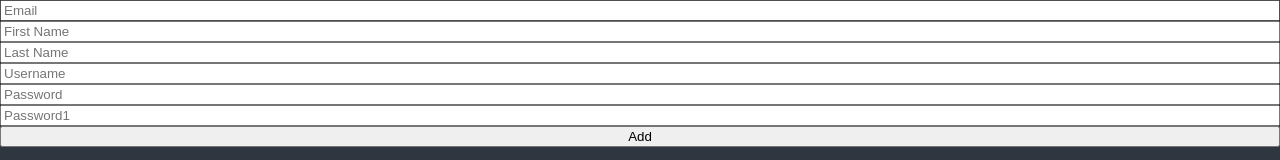
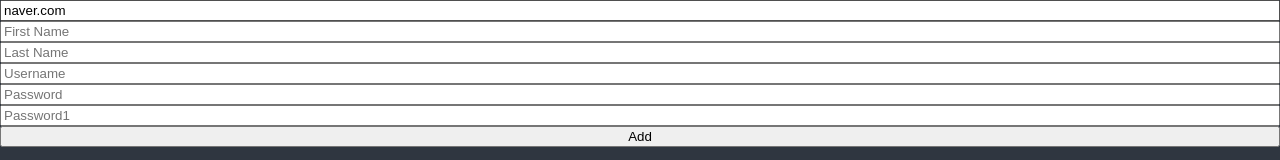
Before and after one commit to working-zima/react-masterclass, a React (Create React App) app: page / in a window 1280 px wide. Shown: the top 160 px of the page. Built offline with nearby package versions, Linux system fonts and the light colour scheme.

Commit message:
Custom Validation

```diff
--- a/src/ToDoList.tsx
+++ b/src/ToDoList.tsx
@@ -31,35 +31,72 @@
   );
 } */
 
+interface IForm {
+  email: string;
+  firstName: string;
+  lastName: string;
+  username: string;
+  password: string;
+  password1: string;
+}
+
 function ToDoList() {
-  const { register, handleSubmit, formState } = useForm();
+  const {
+    register,
+    handleSubmit,
+    formState: { errors },
+  } = useForm<IForm>({
+    defaultValues: {
+      email: "naver.com",
+    },
+  });
   const onValid = (data: any) => {
     console.log(data);
   };
-  console.log(formState.errors);
+
   return (
     <div>
       <form
         style={{ display: "flex", flexDirection: "column" }}
         onSubmit={handleSubmit(onValid)}
       >
-        <input {...register("Email", { required: true })} placeholder="Email" />
         <input
-          {...register("firstName", { required: true })}
+          {...register("email", {
+            required: "Email is required",
+            pattern: {
+              value: /^[A-Za-z0-9._%+-]+@naver.com$/,
+              message: "Only naver.com emails allowed",
+            },
+          })}
+          placeholder="Email"
+        />
+        <span>{errors.email?.message}</span>
+        <input
+          {...register("firstName", { required: "First Name is required" })}
           placeholder="First Name"
         />
+        <span>{errors.firstName?.message}</span>
         <input
-          {...register("lastName", { required: true })}
+          {...register("lastName", { required: "Last Name is required" })}
           placeholder="Last Name"
         />
+        <span>{errors.lastName?.message}</span>
         <input
-          {...register("username", { required: true, minLength: 10 })}
+          {...register("username", {
+            required: "Username is required",
+            minLength: 10,
+          })}
           placeholder="Username"
         />
+        <span>{errors.username?.message}</span>
         <input
-          {...register("password", { required: true, minLength: 5 })}
+          {...register("password", {
+            required: "Password is required",
+            minLength: 5,
+          })}
           placeholder="Password"
         />
+        <span>{errors.password?.message}</span>
         <input
           {...register("password1", {
             required: "Passowrd is required",
@@ -67,6 +104,7 @@
           })}
           placeholder="Password1"
         />
+        <span>{errors.password1?.message}</span>
         <button>Add</button>
       </form>
     </div>
```
